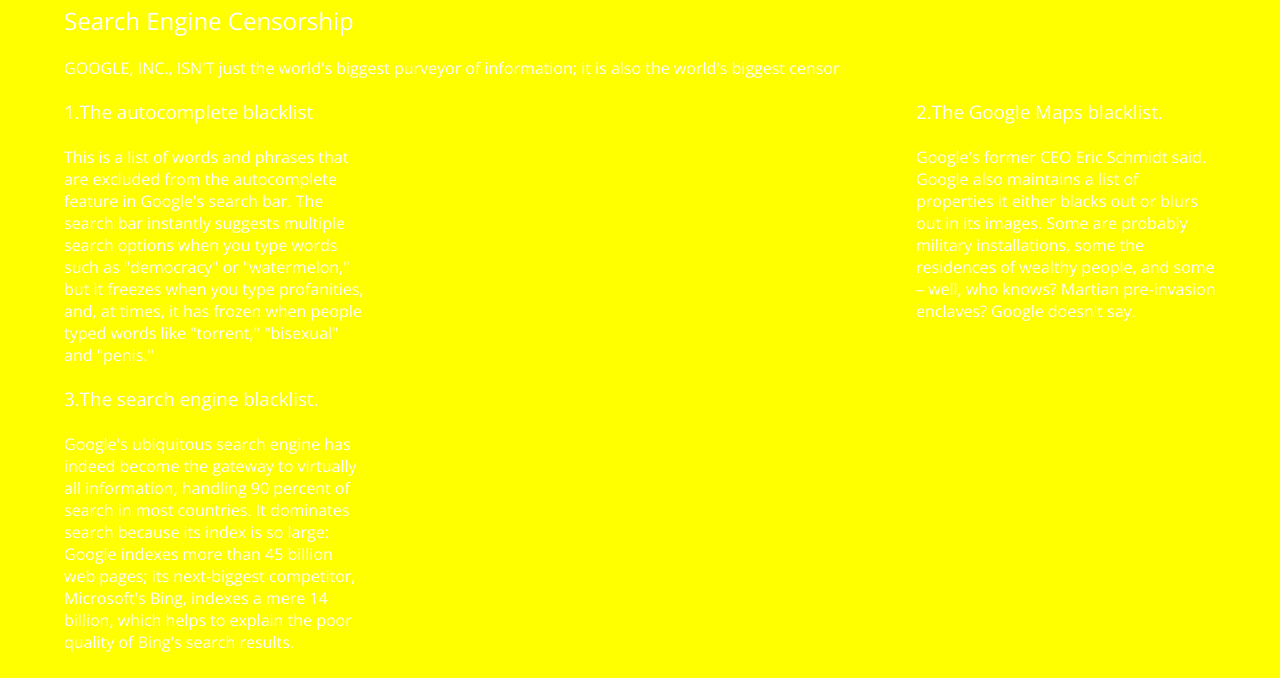
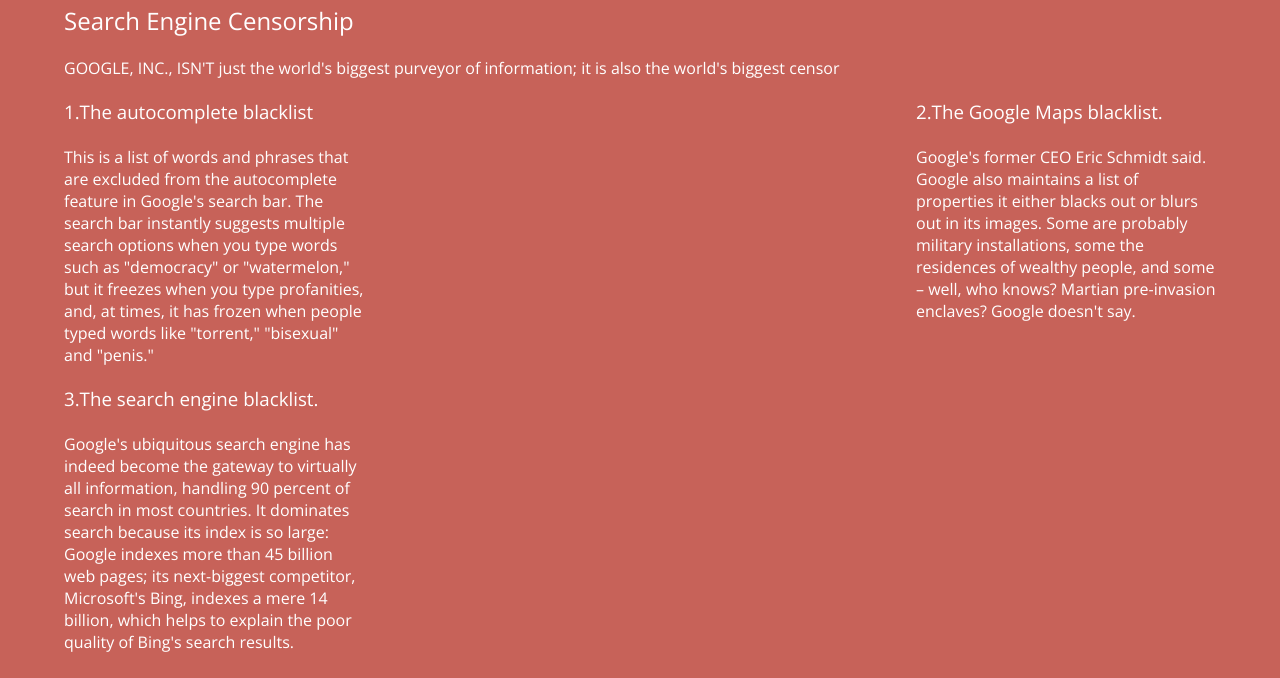
Before and after one commit to Team-Bing/Team-Bing.github.io, a plain HTML site: page censorship.html in a window 1280 px wide. Shown: the part 186-864 px from the top of the page. Drawn offline with nearby package versions, Linux system fonts and the light colour scheme.

Commit message:
Revert "Updated background color for privacy.html"
This reverts commit b37939e2105a18ac7c5a7382d33a0e8f062bed76.

```diff
--- a/censorship.html
+++ b/censorship.html
@@ -7,7 +7,7 @@
 	<style>*{font: 'Open Sans', sans-serif;} </style>
 	<link type="text/css" rel="stylesheet" href="css/styles-censorship.css">
 </head>
-<body style="background-color:yellow">
+<body>
 	<div id="wrapper">
 		<div class="home">
 			<h1>Censorship</h1>
```
